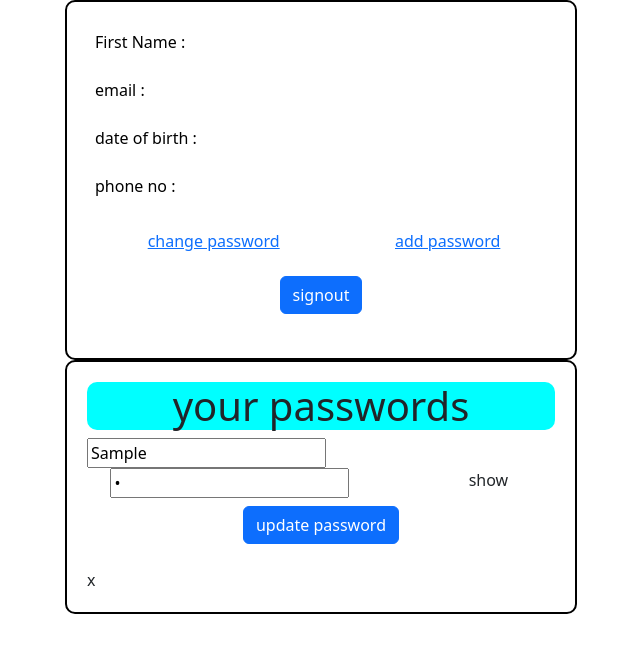
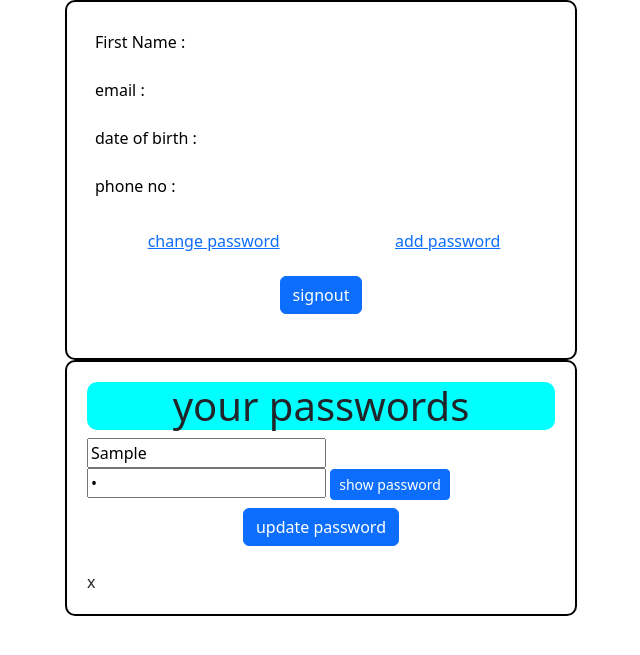
Before and after one commit to madhu0200/a_safe_for_passwords, a Django app: template templates/dashboard.html in a window 1280 px wide. Shown: the top 655 px of the page, without its empty margins (319-959 px from the left). Run offline with Django 3.2, Linux system fonts and the light colour scheme; the template is opened without the code that fills it: most values are stand-ins (such as "Sample title", 1, 10 or a date in 2020); some libraries are stand-ins or nearby versions.

Commit message:
Update dashboard.html

```diff
--- a/templates/dashboard.html
+++ b/templates/dashboard.html
@@ -73,33 +74,28 @@
                     {% for pwd in passwords %}
 
   <div>
-    <input type="text" class="span"value={{pwd.field}} readonly><input type="password" placeholder="type old password" value={{pwd.pwd}}  class="input" required>
-    <span class="span2">show</span>
+    <input type="text" class="span"value={{pwd.field}} readonly>
+      <input type="password" placeholder="type old password" value={{pwd.pwd}} id="pwd{{forloop.counter}}" class="input" required>
+    <button class="btn btn-primary btn-sm" onclick="showHide('pwd{{forloop.counter}}', 'btn{{forloop.counter}}')" id="btn{{forloop.counter}}">show password</button>
+
   </div>
+
+                        {% endfor %}
                         <script>
-                            var parent = document.querySelector(".parent");
 
-// password show/hide helper function
-function showHide(input, showText) {
+                        function showHide(pwdId, btnId)
+                        {
+                        var showText=document.getElementById(btnId);
+                        var input=document.getElementById(pwdId);
                         if (input.getAttribute("type") === "password") {
                             input.setAttribute("type", "text");
-    showText.innerText = "hide";
+                            showText.innerText = "hide password";
                           } else {
                             input.setAttribute("type", "password");
-    showText.innerText = "show";
+                            showText.innerText = "show password";
                           }
                           }
-
-// event delegation on event target match
-parent.addEventListener("click", event => {
-  if (event.target.matches("span")) {
-    var spanElm = event.target;
-    var inputElm = spanElm.previousElementSibling;
-    showHide(inputElm, spanElm);
-  }
-});
                         </script>
-                        {% endfor %}
                     </div>
 
                 <tr class="submit-btn">
@@ -116,18 +112,7 @@ parent.addEventListener("click", event => {
 
 
     </div>
-<style>
-.span2
-{
-    float: right;
-  margin-right: 10%;
-}
-.input
-{
-  margin-left: 5%;
-}
 
-</style>
 
 
 {% endif %}
```
Also changed, not shown: other parts of templates/dashboard.html (+2 -1 lines). Lines whose indentation alone changed are shown as unchanged.
